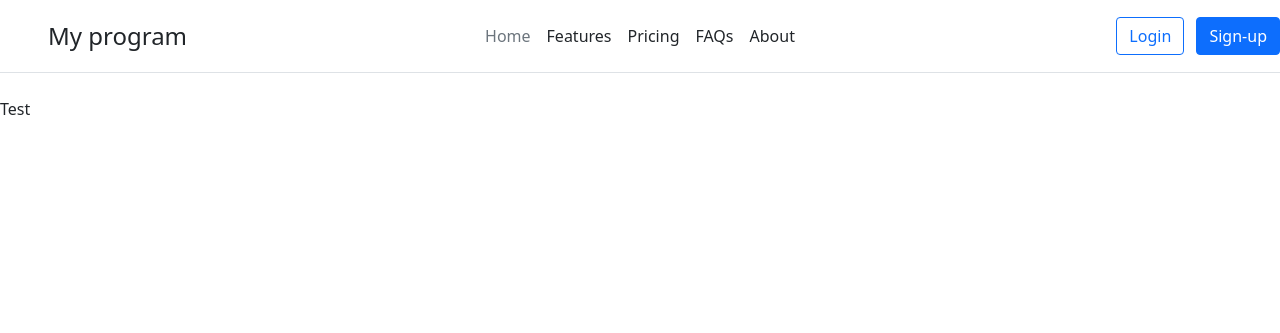
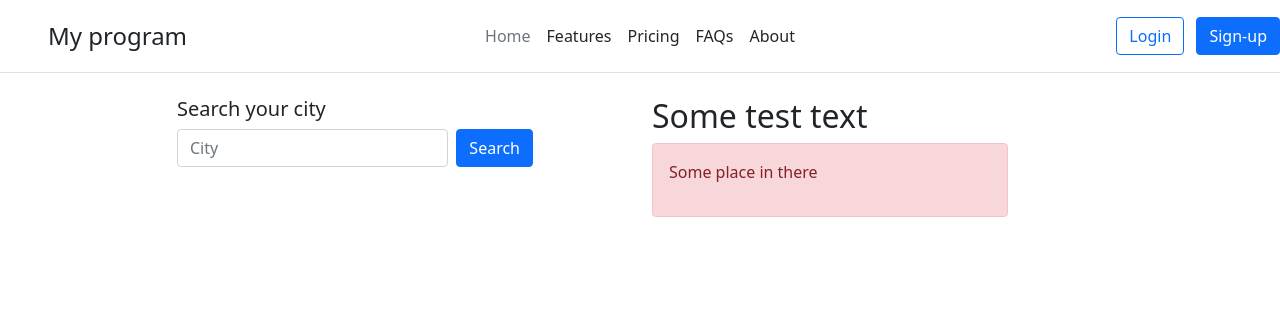
Before and after one commit to pinballtec/Weather-App, a Django app: page / in a window 1280 px wide. Shown: the top 333 px of the page. Run offline with Django 4.2, Linux system fonts and the light colour scheme; data that the repository does not hold is empty.

Commit message:
open weather is connected

```diff
--- a/project/weather_app/templates/weather_app/index.html
+++ b/project/weather_app/templates/weather_app/index.html
@@ -25,6 +25,27 @@
         <button type="button" class="btn btn-primary">Sign-up</button>
       </div>
     </header>
-    <p>Test</p>
+    <div class="container">
+        <div class="row">
+            <div class="col-4 offset-1">
+        <form>
+          <h5>Search your city</h5>
+          <div class="d-flex w-100 gap-2">
+            <label for="newsletter1" class="visually-hidden">Your city</label>
+            <input id="newsletter1" type="text" class="form-control" placeholder="City">
+            <button class="btn btn-primary" type="button">Search</button>
+          </div>
+        </form>
+      </div>
+            <div class="col-4 offset-1">
+                <h2>Some test text</h2>
+                <div class="alert alert-danger">
+                    <p>Some place in there</p>
+                </div>
+            </div>
+            </div>
+        </div>
+    </div>
+<!--    <p>Test</p>-->
 </body>
 </html>
--- a/project/weather_app/views.py
+++ b/project/weather_app/views.py
@@ -1,7 +1,17 @@
 from django.shortcuts import render
+import requests
 from django.http import HttpResponse
 # Create your views here.
 
 
 def main(request):
+    app_id = ''
+
+    context = 'https://api.openweathermap.org/data/2.5/weather?q={}&appid=' + app_id
+
+    city = 'Warsaw'
+
+    resp = requests.get(context.format(city))
+    print(resp.text)
+
     return render(request, 'weather_app/index.html')
```
